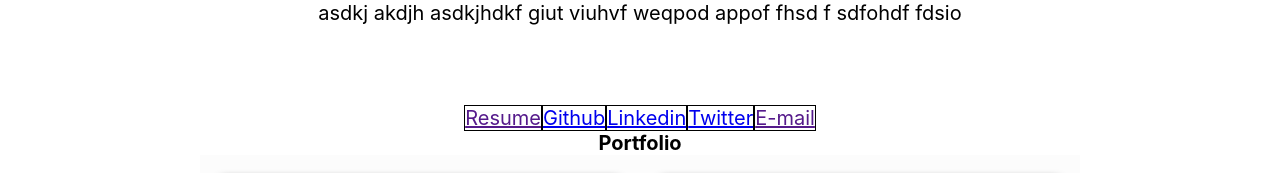
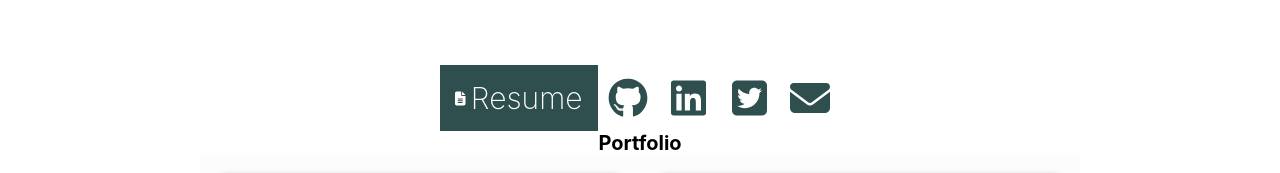
Before and after one commit to justin-henley/justin-henley.github.io, a React (Create React App) app: page / in a window 1280 px wide. Shown: the part 469-642 px from the top of the page. Built offline with nearby package versions, Linux system fonts and the light colour scheme.

Commit message:
styling and adding icons

```diff
--- a/src/Links.js
+++ b/src/Links.js
@@ -1,19 +1,23 @@
+import { FontAwesomeIcon } from "@fortawesome/react-fontawesome";
 import React from "react";
 import styled from "styled-components";
 import { social, resume } from "./text";
 
 const Links = () => {
   let key = 0;
+
   return (
     <Wrapper>
       {/* Resume Button */}
-      <Resume href={resume.link}>{resume.linkText}</Resume>
+      <Resume href={resume.link}>
+        <ResumeIcon icon={resume.faIcon} />
+        {resume.linkText}
+      </Resume>
       {/* Generates all social link buttons */}
-      {Object.entries(social).map(([it, val]) => {
+      {Object.entries(social).map(([, val]) => {
         return (
           <Social key={`links${key++}`} href={val.link}>
-            {val.icon}
-            {val.linkText}
+            <StyledIcon icon={val.faIcon} />
           </Social>
         );
       })}
@@ -21,15 +25,37 @@ const Links = () => {
   );
 };
 
-const Wrapper = styled.div``;
+const Wrapper = styled.div`
+  display: flex;
+  width: 20em;
+  /* border: 1px solid darkslategray; */
+  /* border-radius: 2em; */
+  background-color: white;
+  color: black;
+`;
 
 const Resume = styled.a.attrs((props) => ({
   target: "blank",
   rel: "noopener noreferrer",
   href: props.href,
 }))`
-  display: inline-block;
-  border: 1px solid black;
+  display: flex;
+  align-items: center;
+  text-decoration: none;
+  background-color: darkslategray;
+  color: white;
+  font-size: 1.5em;
+  padding: 0.5em;
+  /*   border-radius: 2em 0 0 2em;
+ */
+  font-weight: 200;
+
+  &:hover {
+    /* transform: scale(0.9); */
+
+    /* font-weight: 400; */
+    text-decoration: underline;
+  }
 `;
 
 const Social = styled.a.attrs((props) => ({
@@ -37,8 +63,33 @@ const Social = styled.a.attrs((props) => ({
   rel: "noopener noreferrer",
   href: props.href,
 }))`
-  display: inline-block;
-  border: 1px solid black;
+  display: flex;
+  width: 100%;
+  height: 100%;
+  align-items: center;
+  justify-content: space-around;
 `;
 
 export default Links;
+
+const Icon = ({ className, children, icon }) => (
+  <FontAwesomeIcon className={className} icon={icon}>
+    {children}
+  </FontAwesomeIcon>
+);
+
+const StyledIcon = styled(Icon)`
+  margin: 5px;
+  font-size: 2em;
+  color: darkslategray;
+
+  &:hover {
+    transform: scale(1.2);
+  }
+`;
+
+const ResumeIcon = styled(Icon)`
+  font-size: 0.7em;
+  color: white;
+  padding: 0 0.25em 0 0;
+`;
```
